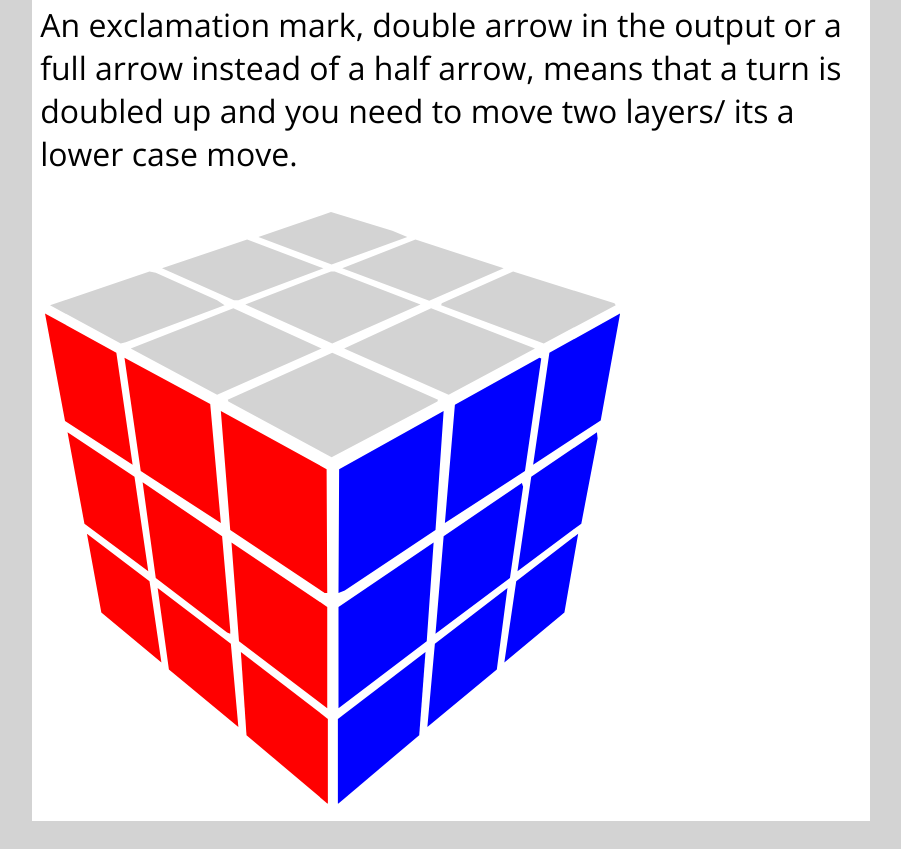
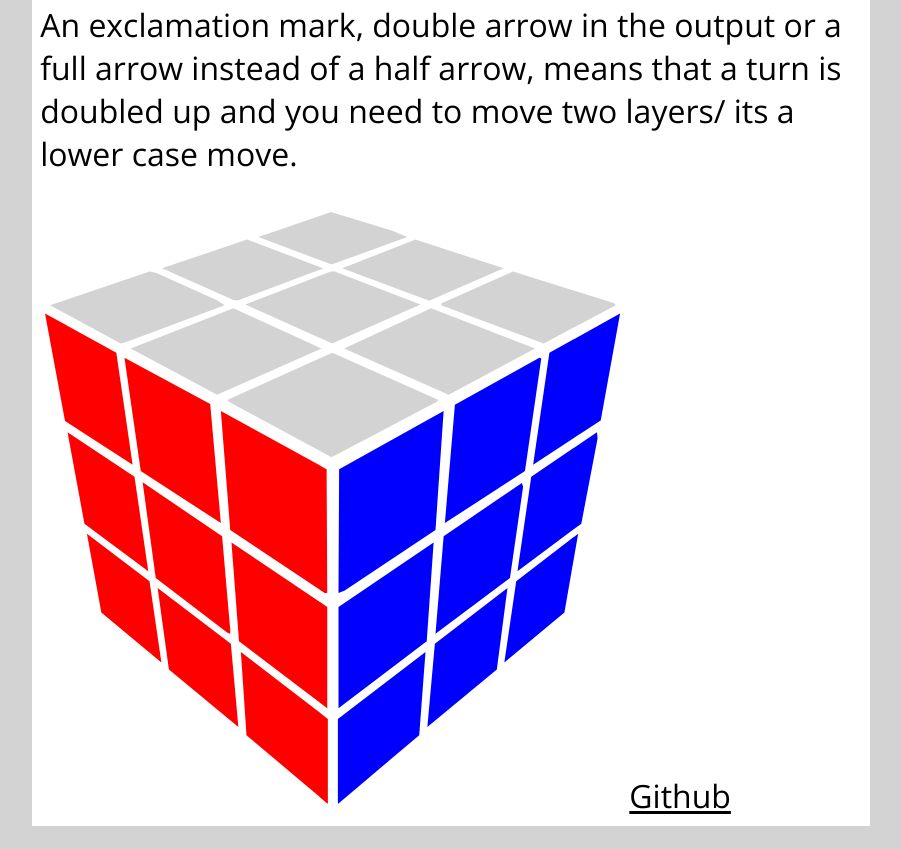
Before and after one commit to HeIp2/HeIp2.github.io, a plain HTML site: page index.html in a window 1280 px wide. Shown: the part 1021-1870 px from the top of the page, without its empty margins (189-1090 px from the left). Drawn offline with nearby package versions, Linux system fonts and the light colour scheme.

Commit message:
Update index.html

```diff
--- a/index.html
+++ b/index.html
@@ -75,6 +75,7 @@
     <path fill="blue" id="blue" d="m919 162l-31 171-108 71 26-179zm-129 71l3 1-26 180-128 83 16-189zm-153 85l-13 190-145 97-10 4 1-198zm245 34l1 10-26 136-102 76 22-151zm-120 81l2 6-21 146-119 89 13-156zm90 81l-22 126-96 80 19-130zm-231 14l-11 158-141 107v-162zm118 73l-17 130-111 92 12-133z"/>
     <path fill="lightgrey" id="white" d="m457 0l98 30 24 10-121 44-117-44zm-134 44l122 46-136 51h-7l-115-51zm269 0l141 46-119 52-139-52zm-425 51l10 2 98 44 12 8-158 59-8 2-113-61zm290 0h6l137 53-141 62-139-62zm291 0l162 51 2 3-115 61-164-61 1-3zm-447 59l141 64-167 74-138-74zm316 0l166 64-138 74-167-74zm-158 71l169 75-1 3-169 89-165-89-1-3z"/>
   </svg>
+  <a class="s" href="https://github.com/HeIp2/HeIp2.github.io">Github</a>
 </div>
 </div>
 </body>
```
